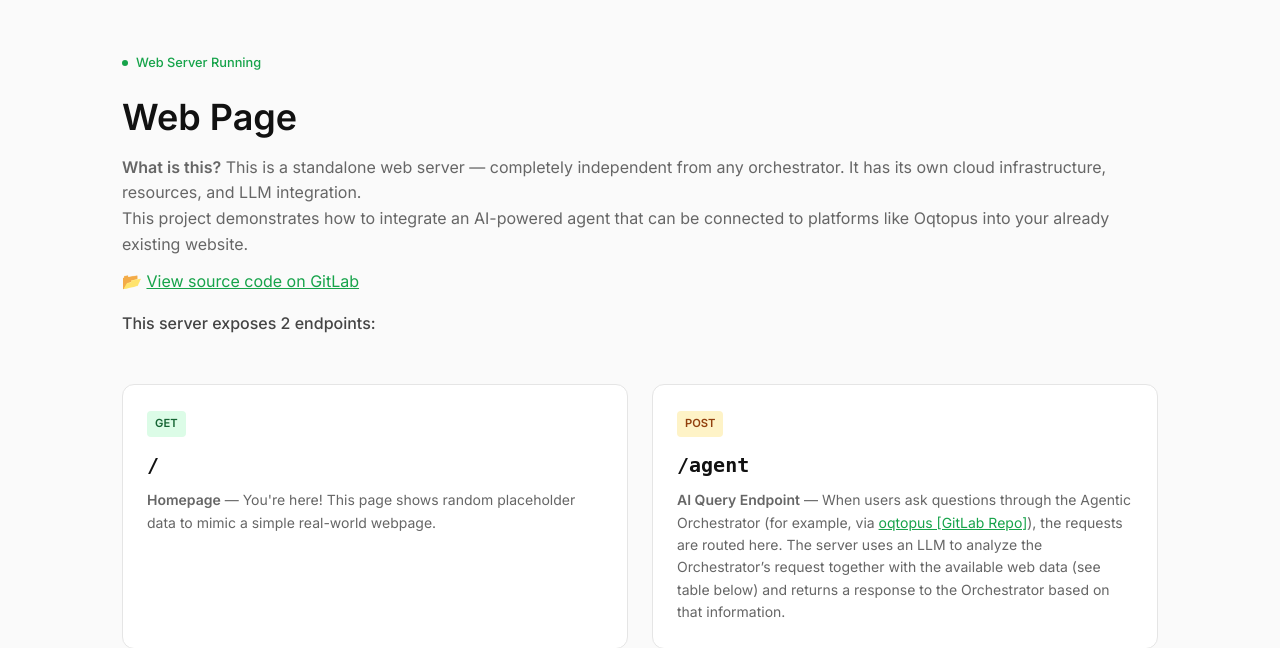
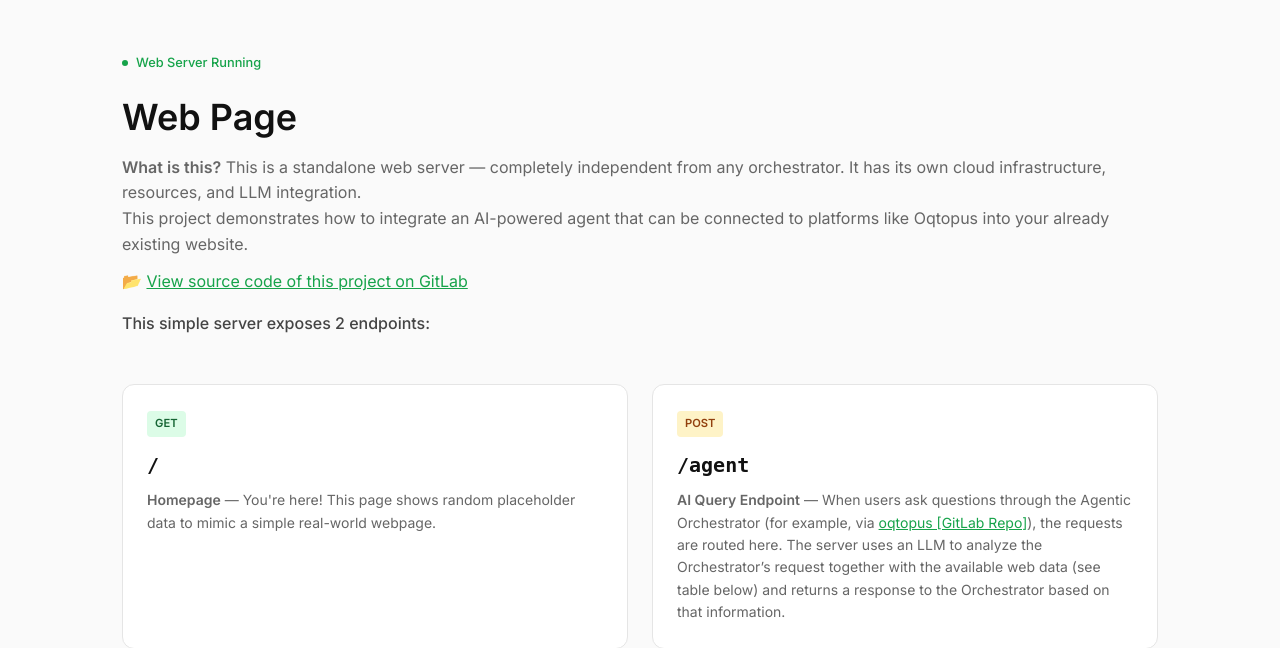
Before and after one commit to yaruchyo/agent-example, a Flask app: template templates/index.html in a window 1280 px wide. Shown: the top 648 px of the page. Run offline with Flask 3, Linux system fonts and the light colour scheme; the template is opened without the code that fills it, so the values that code supplies are empty.

Commit message:
make flask server more understandable

```diff
--- a/templates/index.html
+++ b/templates/index.html
@@ -232,11 +232,10 @@
                 website.
             </p>
             <p style="margin-top: 0.75rem;">
-                📂 <a href="https://gitlab.com/yaruchyk.o/agent-example" style="color: #16a34a;">View source code on
-                    GitLab</a>
+                📂 <a href="https://gitlab.com/yaruchyk.o/agent-example" style="color: #16a34a;">View source code of this project on GitLab</a>
             </p>
             <p style="margin-top: 1rem; font-weight: 500; color: #444;">
-                This server exposes 2 endpoints:
+                This simple server exposes 2 endpoints:
             </p>
         </header>
 
```
